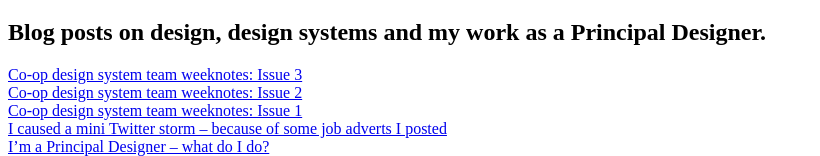
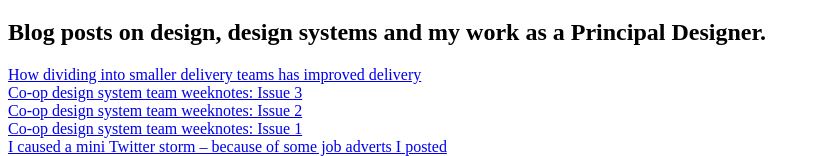
Before and after one commit to matt-tyas/matt-tyas, a Nuxt app: page /writing in a window 1280 px wide. Shown: the part 1704-1860 px from the top of the page, without its empty margins (0-820 px from the left). Built offline with nearby package versions, Linux system fonts and the light colour scheme.

Commit message:
added new blog post

```diff
--- a/pages/writing.vue
+++ b/pages/writing.vue
@@ -11,6 +11,11 @@
           </h2>
         </header>
         <div class="mt-about-content mt-about-content--is-open">
+          <article class="mt-blog-post">
+            <a href="https://digitalblog.coop.co.uk/2020/10/15/how-dividing-into-smaller-teams-has-improved-delivery/">
+              How dividing into smaller delivery teams has improved delivery
+            </a>
+          </article>
           <article class="mt-blog-post">
             <a href="https://medium.com/@MattTyas/design-system-team-weeknotes-issue-3-9-oct-2020-81ab28de899d">
               Co-op design system team weeknotes: Issue 3
```
